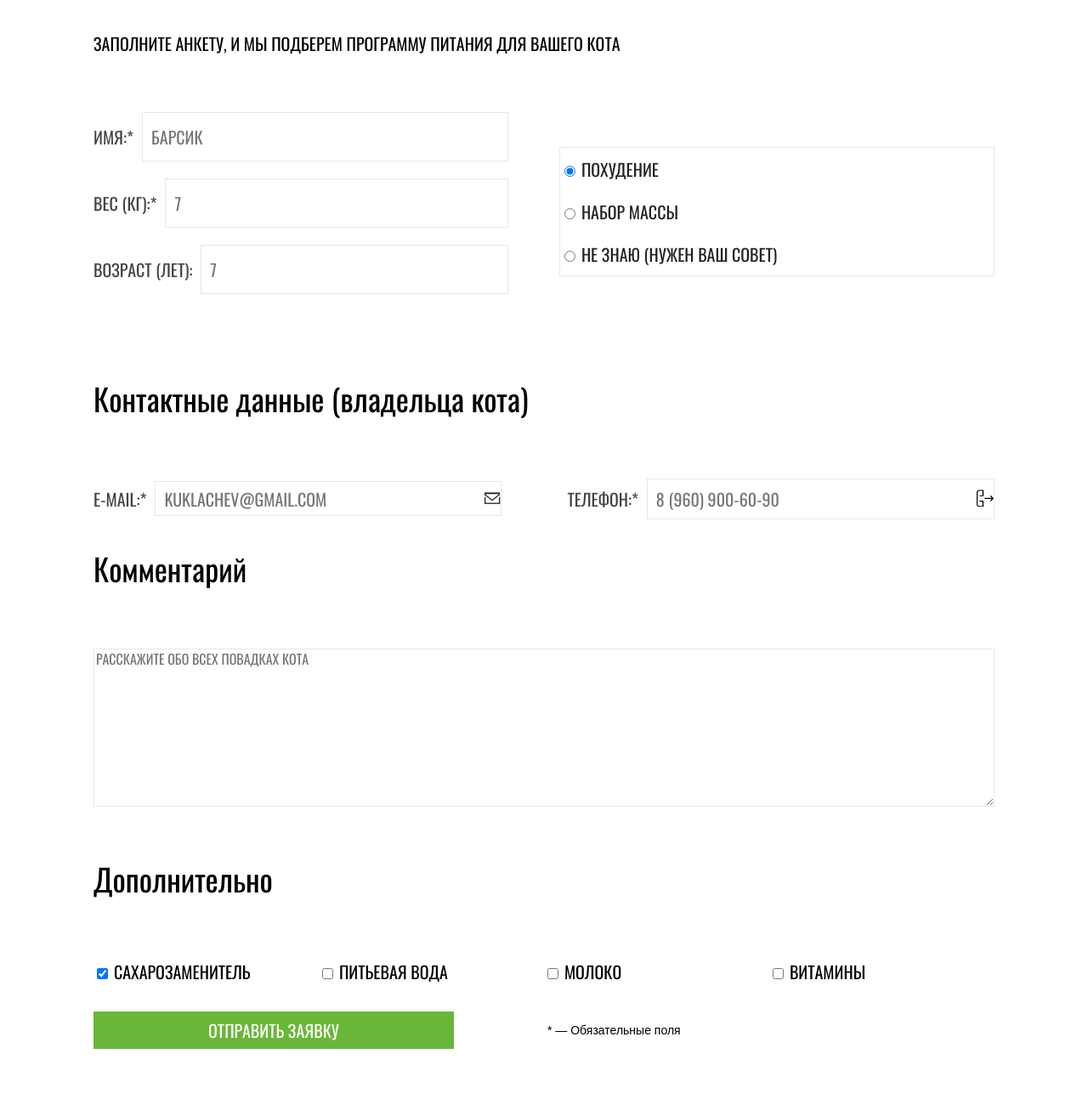
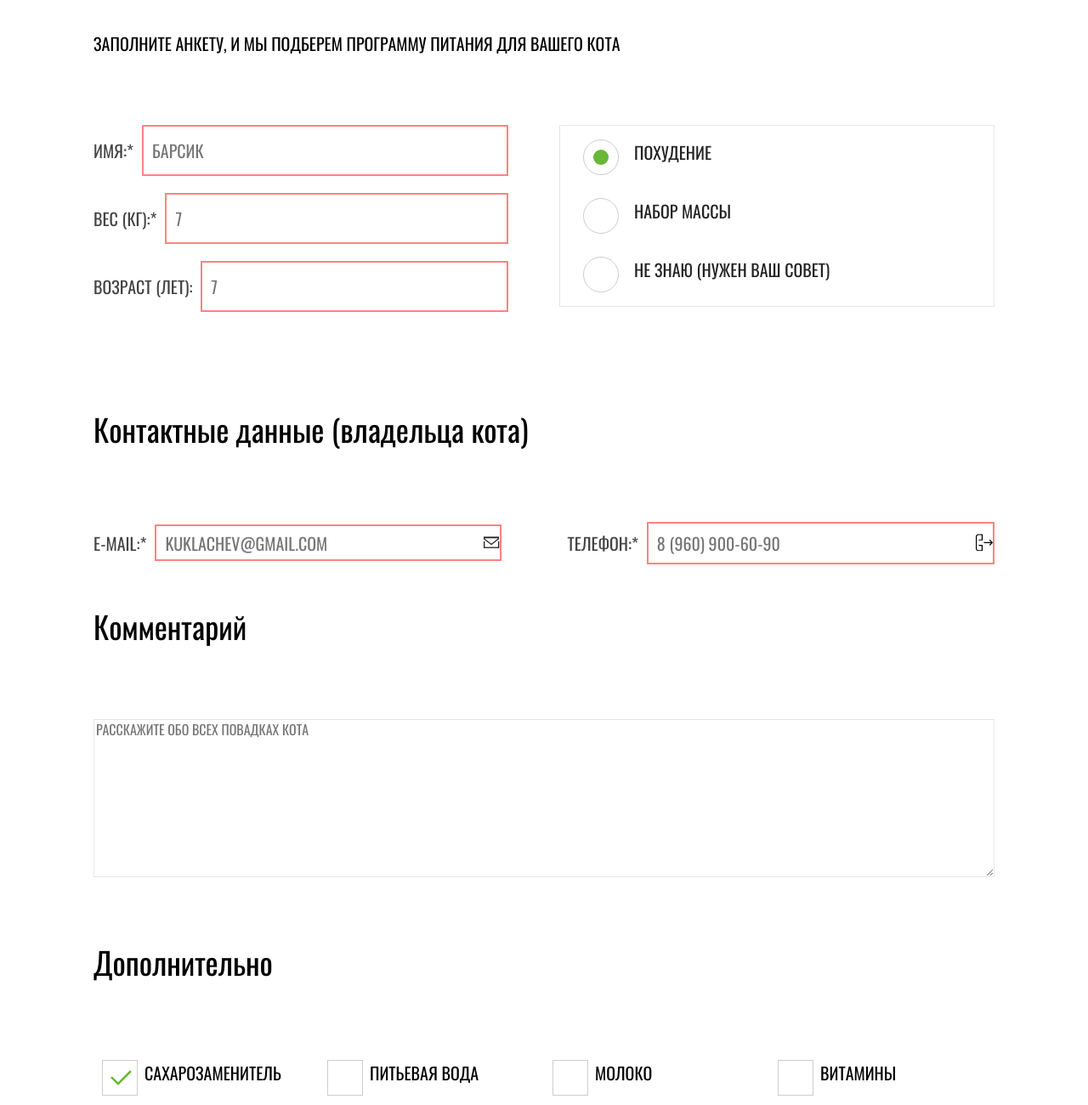
Before and after one commit to ikisel/1734435-cat-energy-23, a plain HTML site: page source/form.html in a window 1280 px wide. Shown: the part 240-1540 px from the top of the page at 85% size. Drawn offline with nearby package versions, Linux system fonts and the light colour scheme; files that its build step writes are made by us from their sources; files whose address does not match are found by name.

Commit message:
Добавляет декоративные элементы на страницах каталога и формы

```diff
--- a/source/form.html
+++ b/source/form.html
@@ -11,10 +11,10 @@
       <header class="page-header">
         <div class="page-header__wrapper">
           <div class="page-header__box">
-            <a class="page-header__logo" href="index.html">
+            <a class="page-header__logo-thumb-link" href="index.html">
               <img class="page-header__logo-thumb" src="img/logo-thumbnail.svg" width="33" height="37" alt="Логотип компании Кэт Энерджи">
             </a>
-            <a class="page-header__logo" href="index.html">
+            <a class="page-header__logo-title-link" href="index.html">
               <img class="page-header__logo-title-thumb" src="img/logo-title.svg" width="101" height="18" alt="Cat Energy">
             </a>
             <a href="index.html">
@@ -60,7 +60,7 @@
                 </svg>
             </a>
           </div>
-          <nav class="page-header__nav nav nav--closed nav--nojs">
+          <nav class="page-header__nav nav nav--closed">
             <button class="nav__nav-toggle" type="button">
               <span class="page__a11y-hidden">Открыть меню</span>
             </button>
@@ -85,30 +85,30 @@
                   <legend class="page__a11y-hidden">Введите данные вашего кота</legend>
                   <div class="form__field">
                     <label class="form__label" for="name">Имя:*</label>
-                    <input class="form__input" type="text" id="name" name="name" placeholder="Барсик">
+                    <input class="form__input" type="text" id="name" name="name" placeholder="Барсик" required>
                   </div>
                   <div class="form__field">
                     <label class="form__label" for="weight">Вес (кг):*</label>
-                    <input class="form__input" type="text" id="weight" placeholder="7">
+                    <input class="form__input" type="text" id="weight" placeholder="7" required>
                   </div>
                   <div class="form__field">
                     <label class="form__label" for="age">Возраст (лет):</label>
-                    <input class="form__input" type="text" id="age" placeholder="7">
+                    <input class="form__input" type="text" id="age" placeholder="7" required>
                   </div>
                   </fieldset>
                   <fieldset class="form__fieldset form__fieldset--option">
                     <legend class="page__a11y-hidden">Выберите программу</legend>
                     <ul class="form__list select form__list--select">
                       <li class="select__item">
-                        <input class="select__input" type="radio" name="select" value="slim" id="select" checked>
+                        <input class="select__input page__a11y-hidden" type="radio" name="select" value="slim" id="select" checked>
                         <label class="select__label" for="select">Похудение</label>
                       </li>
                       <li class="select__item">
-                        <input class="select__input" type="radio" name="select" value="pro" id="pro">
+                        <input class="select__input page__a11y-hidden" type="radio" name="select" value="pro" id="pro">
                         <label class="select__label" for="pro">Набор массы</label>
                       </li>
                       <li class="select__item">
-                        <input class="select__input" type="radio" name="select" value="consultation" id="consultation">
+                        <input class="select__input page__a11y-hidden" type="radio" name="select" value="consultation" id="consultation">
                         <label class="select__label" for="consultation">Не знаю (нужен ваш совет)</label>
                       </li>
                     </ul>
@@ -119,11 +119,11 @@
                   <div class="form__mail-phone">
                     <div class="form__email">
                       <label class="form__label form__label--email" for="email">E-mail:*</label>
-                      <input class="form__input form__input--email" type="email" name="email" id="email" placeholder="kuklachev@gmail.com">
+                      <input class="form__input form__input--email" type="email" name="email" id="email" placeholder="kuklachev@gmail.com" required>
                     </div>
                     <div class="form__phone">
                       <label class="form__label form__label--phone" for="phone">Телефон:*</label>
-                      <input class="form__input form__input--phone" type="tel" name="phone" id="phone" placeholder="8 (960) 900-60-90">
+                      <input class="form__input form__input--phone" type="tel" name="phone" id="phone" placeholder="8 (960) 900-60-90" pattern="8-[0-9]{3}-[0-9]{3}-[0-9]{2}-[0-9]{2}" required>
                     </div>
                   </div>
                 </fieldset>
@@ -136,19 +136,19 @@
                   <legend class="form__title form__title--legend">Дополнительно</legend>
                   <ul class="form__list more form__list--more">
                     <li class="more__item">
-                      <input class="more__input" type="checkbox" name="sweetener" id="sweetener" checked>
+                      <input class="more__input page__a11y-hidden" type="checkbox" name="sweetener" id="sweetener" checked>
                       <label class="more__label" for="sweetener">Сахарозаменитель</label>
                     </li>
                     <li class="more__item">
-                      <input class="more__input" type="checkbox" name="water" id="water">
+                      <input class="more__input page__a11y-hidden" type="checkbox" name="water" id="water">
                       <label class="more__label" for="water">Питьевая вода</label>
                     </li>
                     <li class="more__item">
-                      <input class="more__input" type="checkbox" name="milk" id="milk">
+                      <input class="more__input page__a11y-hidden" type="checkbox" name="milk" id="milk">
                       <label class="more__label" for="milk">Молоко</label>
                     </li>
                     <li class="more__item">
-                      <input class="more__input" type="checkbox" name="vitamins" id="vitamins">
+                      <input class="more__input page__a11y-hidden" type="checkbox" name="vitamins" id="vitamins">
                       <label class="more__label" for="vitamins">Витамины</label>
                     </li>
                   </ul>
@@ -228,8 +228,10 @@
           <section class="page-footer__copyright copyright">
             <h2 class="page__a11y-hidden">Разработано:</h2>
             <div class="copyright__wrapper">
-              <a class="copyright__text" href="https://htmlacademy.ru/intensive/adaptive"><img src="img/copyright-htmlacademy.svg" width="114" height="18" alt="логотип HTMLAcademy"></a>
-              <a class="copyright__link" href="https://htmlacademy.ru/intensive/adaptive"><img src="img/copyright-logo-htmlacademy.svg" width="27" height="34" alt="схематичный логотип HTMLAcademy"></a>
+              <a class="copyright__link copyright__link--text" href="https://htmlacademy.ru/intensive/adaptive">HTML Academy</a>
+              <a class="copyright__link copyright__link--logo" href="https://htmlacademy.ru/intensive/adaptive">
+                <span class="page__a11y-hidden">схематичный логотип HTMLAcademy</span>
+              </a>
             </div>
           </section>
         </div>
--- a/source/sass/blocks/button.scss
+++ b/source/sass/blocks/button.scss
@@ -11,6 +11,7 @@
 }
 
 .button__catalog {
+  display: block;
   font-family: "Oswald", "Arial", sans-serif;
   font-size: 16px;
   line-height: 20px;
--- a/source/sass/blocks/form.scss
+++ b/source/sass/blocks/form.scss
@@ -197,17 +197,22 @@
   }
 
   &--email {
-    display: block;
+    display: flex;
     content: "";
-    width: 18px;
-    height: 13px;
+    width: 20px;
+    height: 14px;
     background-image: url("../../img/icon-email.svg");
     background-repeat: no-repeat;
     background-position: right;
+
+    @media (min-width: 748px) {
+      width: 18px;
+      height: 13px;
+    }
   }
 
   &--phone {
-    display: block;
+    display: flex;
     content: "";
     width: 20px;
     height: 20px;
@@ -215,6 +220,20 @@
     background-repeat: no-repeat;
     background-position: right;
   }
+
+  &:hover {
+    border-color: var(--special-grey);
+  }
+
+  &:focus {
+    outline: none;
+    border: 2px solid var(--special);
+  }
+}
+
+.form__input:invalid {
+  outline: none;
+  border: 2px solid var(--special-error);
 }
 
 .form__fieldset {
@@ -222,6 +241,8 @@
   padding: 0;
   margin: 0;
   border: none;
+  padding-top: 15px;
+  padding-bottom: 15px;
   margin-bottom: 20px;
 
   &--contacts {
@@ -267,9 +288,9 @@
     }
 
     @media (min-width: 1280px) {
+      align-self: baseline;
       margin-right: 110px;
       width: 40%;
-      height: auto;
     }
   }
 
--- a/source/sass/blocks/gift.scss
+++ b/source/sass/blocks/gift.scss
@@ -8,6 +8,7 @@
   }
 
   @media (min-width: 1280px) {
+    align-self: center;
     width: 25%;
     padding-left: 0;
     padding-right: 0;
--- a/source/sass/blocks/more.scss
+++ b/source/sass/blocks/more.scss
@@ -14,6 +14,9 @@
 }
 
 .more__item {
+  padding-top: 6px;
+  padding-bottom: 6px;
+  margin-left: 10px;
   margin-bottom: 12px;
 
   @media (min-width: 748px) {
@@ -22,14 +25,74 @@
 }
 
 .more__label {
+  position: relative;
   font-family: "Oswald", "Arial", sans-serif;
   font-size: 16px;
   line-height: 18px;
   font-weight: 400;
   text-transform: uppercase;
+  padding-left: 50px;
 
   @media (min-width: 748px) {
     font-size: 20px;
     line-height: 30px;
   }
 }
+
+.more__input + label::before,
+.more__input:checked + label::before {
+  content: "";
+  position: absolute;
+  display: block;
+  top: 0;
+  left: 0;
+  width: 26px;
+  height: 26px;
+  border: 1px solid var(--special-grey);
+
+  @media (min-width: 748px) {
+    width: 40px;
+    height: 40px;
+  }
+}
+
+.more__input + label:hover::before,
+.more__input + label:focus::before,
+.more__input:checked + label:hover::before,
+.more__input:checked + label:focus::before {
+  border: 1px solid var(--basic-active-grey);
+}
+
+.more__input + label:active::before,
+.more__input:checked + label:active::before {
+  opacity: 0.3;
+}
+
+.more__input:checked + label::after,
+.more__input:checked + label:hover::after,
+.more__input:checked + label:focus::after {
+  content: "";
+  position: absolute;
+  top: 7px;
+  left: 7px;
+  width: 15px;
+  height: 7px;
+  border-radius: 1px;
+  border-left: 2px solid var(--basic-green);
+  border-bottom: 2px solid var(--basic-green);
+  transform: rotate(-45deg);
+
+  @media (min-width: 748px) {
+    top: 11px;
+    left: 11px;
+    width: 20px;
+    height: 10px;
+    border-radius: 1px;
+    border-left: 3px solid var(--basic-green);
+    border-bottom: 3px solid var(--basic-green);
+  }
+}
+
+.more__input:checked + label:active::after {
+  opacity: 0.3;
+}
--- a/source/sass/blocks/page-header.scss
+++ b/source/sass/blocks/page-header.scss
@@ -32,6 +32,10 @@
   @media (min-width: 748px) {
     display: none;
   }
+}
+
+.page-header__logo-title-link {
+  margin-right: auto;
 }
 
 .page-header__logo-title-thumb {
--- a/source/sass/blocks/select.scss
+++ b/source/sass/blocks/select.scss
@@ -10,18 +10,90 @@
 .select__item {
   padding-top: 10px;
   padding-bottom: 10px;
+
+  @media (min-width: 748px) {
+    padding-top: 13px;
+    padding-bottom: 8px;
+    margin-left: 27px;
+    margin-top: 10px;
+    margin-bottom: 18px;
+  }
+
+  @media (min-width: 1280px) {
+    padding-top: 11px;
+    padding-bottom: 8px;
+    margin-top: 5px;
+    margin-bottom: 20px;
+  }
 }
 
 .select__label {
+  position: relative;
   font-family: "Oswald", "Arial", sans-serif;
   font-size: 16px;
   line-height: 18px;
   font-weight: 400;
   text-transform: uppercase;
+  padding-left: 50px;
   color: var(--special-warm-dark);
 
   @media (min-width: 748px) {
     font-size: 20px;
     line-height: 30px;
+    padding-left: 60px;
   }
 }
+
+.select__input + label::before,
+.select__input:checked + label::before {
+  content: "";
+  position: absolute;
+  display: block;
+  top: 0;
+  left: 0;
+  width: 30px;
+  height: 30px;
+  border: 1px solid var(--special-grey);
+  border-radius: 50%;
+
+  @media (min-width: 748px) {
+    width: 40px;
+    height: 40px;
+  }
+}
+
+.select__input + label:hover::before,
+.select__input + label:focus::before,
+.select__input:checked + label:hover::before,
+.select__input:checked + label:focus::before {
+  border: 1px solid var(--basic-active-grey);
+}
+
+.select__input + label:active::before,
+.select__input:checked + label:active::before {
+  opacity: 0.3;
+}
+
+.select__input:checked + label::after,
+.select__input:checked + label:hover::after,
+.select__input:checked + label:focus::after {
+  content: "";
+  position: absolute;
+  top: 10px;
+  left: 10px;
+  width: 13px;
+  height: 13px;
+  background-color: var(--basic-green);
+  border-radius: 50%;
+
+  @media (min-width: 748px) {
+    top: 12px;
+    left: 12px;
+    width: 18px;
+    height: 18px;
+  }
+}
+
+.select__input:checked + label:active::after {
+  opacity: 0.3;
+}
```
Also changed, not shown: source/catalog.html (+7 -5 lines), source/sass/blocks/card.scss (+10 -0 lines), source/img/icon-email-error.svg (added), source/img/icon-email-focus.svg (added), source/img/radiobutton-checked.svg (added), source/img/radiobutton.svg (added).
